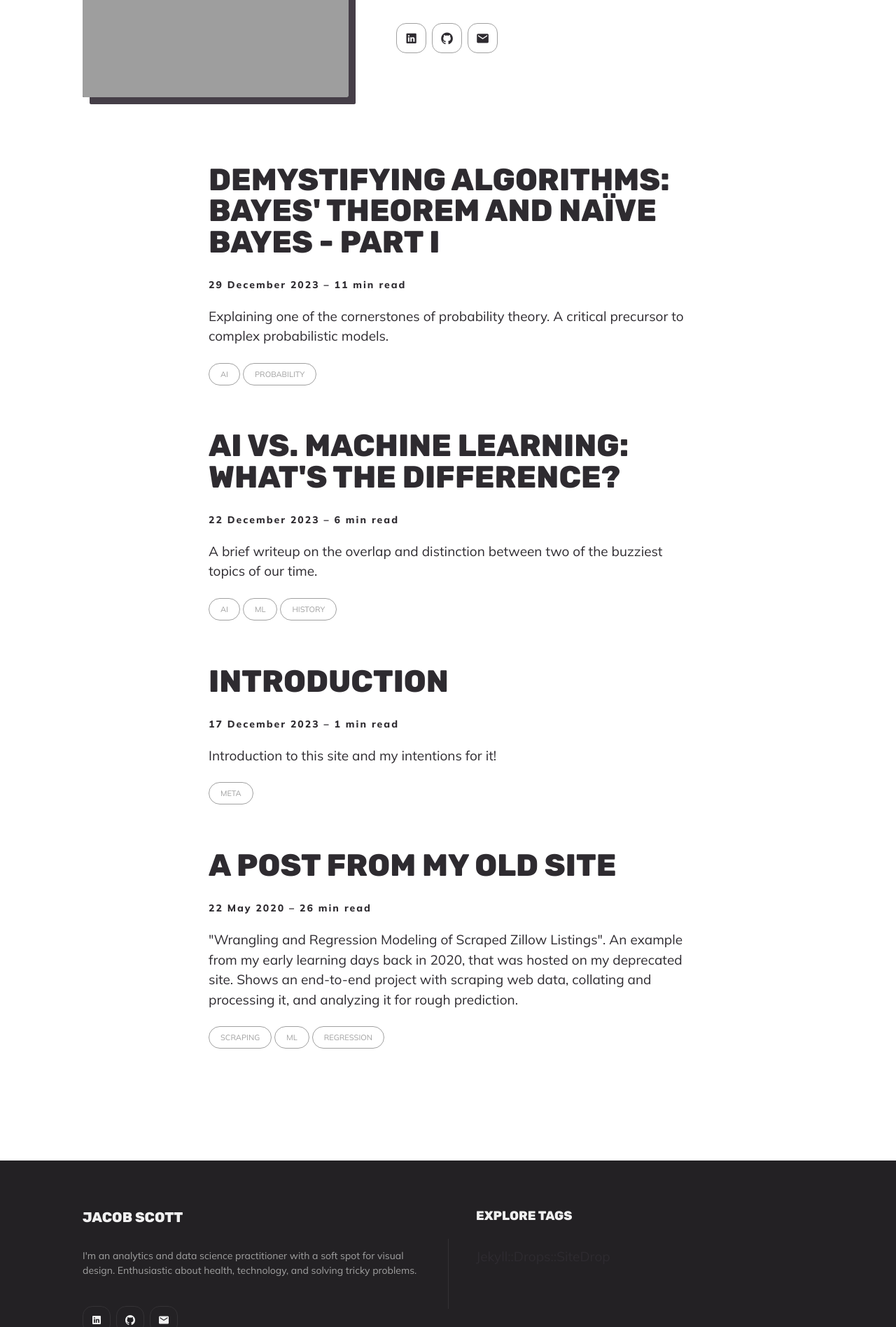
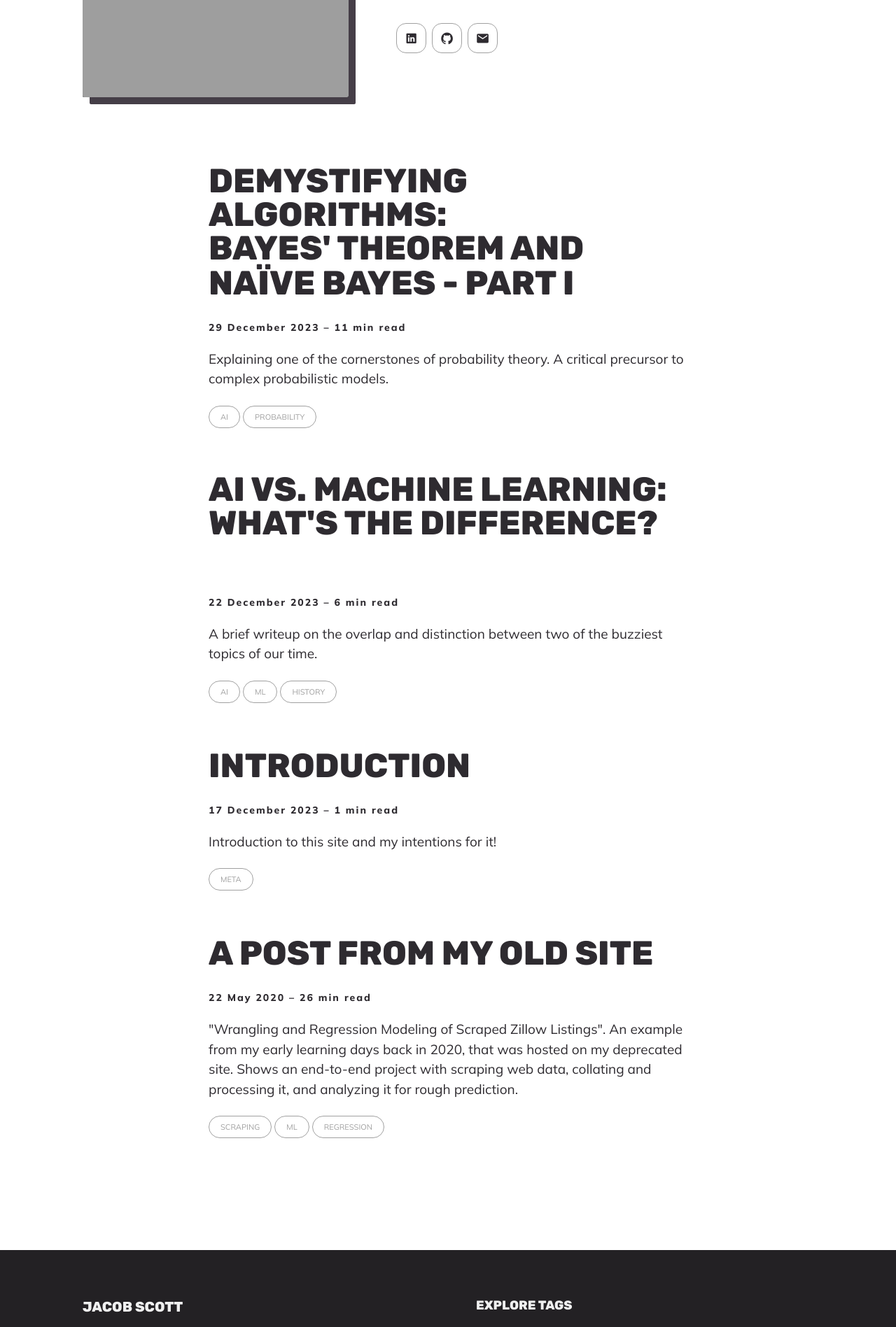
Before and after one commit to Jacob-A-Scott/Personal-Website, a Jekyll site: the page built from index.html, in a window 1280 px wide. Shown: the part 490-2387 px from the top of the page at 70% size. Built offline with Jekyll 4.4.1, drawn with Linux system fonts in a browser that asks for light colours; nearby versions of some CDN libraries; the list of posts is cut into pages by our own code; grey boxes are pictures that could not be loaded.

Commit message:
font size changes

```diff
--- a/_sass/4-layouts/home-page.scss
+++ b/_sass/4-layouts/home-page.scss
@@ -9,7 +9,7 @@
 
 .article__title {
   margin-bottom: 32px;
-  font-size: 44px;
+  font-size: 48px;
   line-height: 1em;
   text-transform: uppercase;
 
--- a/_sass/4-layouts/post.scss
+++ b/_sass/4-layouts/post.scss
@@ -75,12 +75,12 @@
 .post__title,
 .page__title {
   margin-bottom: 40px;
-  font-size: 44px;
+  font-size: 48px;
   line-height: 1em;
   text-transform: uppercase;
 
   @media only screen and (max-width: 1140px) {
-    font-size: 64px;
+    font-size: 48px;
   }
 
   @media only screen and (max-width: $desktop) {
```
